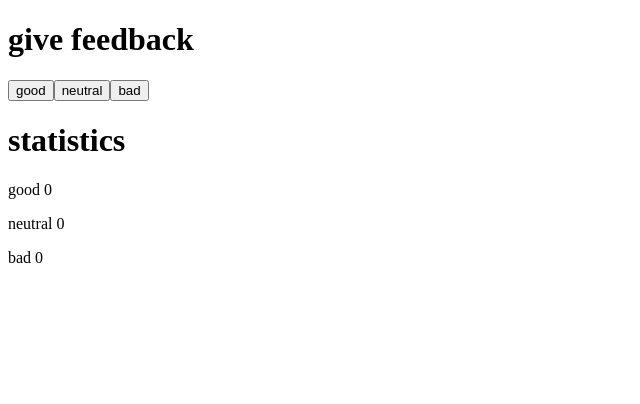
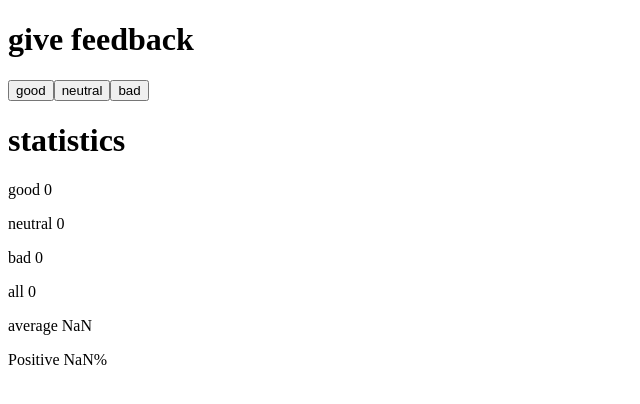
Before and after one commit to JoaquinCordovaPucp/fullstackopen, a React (Vite) app in the folder part1/unicafe/: page / in a window 1280 px wide. Shown: the top 404 px of the page, without its empty margins (0-640 px from the left). Built offline with nearby package versions, Linux system fonts and the light colour scheme.

Commit message:
1.7: unicafe step 2 finished

```diff
--- a/part1/unicafe/src/App.jsx
+++ b/part1/unicafe/src/App.jsx
@@ -5,17 +5,24 @@ const App = () => {
   const [good, setGood] = useState(0)
   const [neutral, setNeutral] = useState(0)
   const [bad, setBad] = useState(0)
+  const [total, setTotal] = useState(0)
 
   const handleGood = () => {
-    setGood(good + 1)
+    const updatedGood = good + 1
+    setGood(updatedGood)
+    setTotal(updatedGood + neutral + bad)
   }
 
   const handleNeutral = () => {
-    setNeutral(neutral + 1)
+    const updatedNeutral = neutral + 1
+    setNeutral(updatedNeutral)
+    setTotal(updatedNeutral + good + bad)
   }
 
   const handleBad = () => {
-    setBad(bad + 1)
+    const updatedBad = bad + 1
+    setBad(updatedBad)
+    setTotal(updatedBad + good + neutral)
   }
 
   return (
@@ -34,6 +41,11 @@ const App = () => {
       <p>
         bad {bad}
       </p>
+      <p>
+        all {total}
+      </p>
+      <Average good={good} bad={bad} neutral={neutral} total={total} />
+      <Positive good={good} total={total} />
     </div>
   )
 }
@@ -44,6 +56,20 @@ const Button = ({text, onClick}) => {
   )
 }
 
+const Average = ({good, bad, total}) => {
+  return(
+    <p>
+      average {(good + (bad * -1))/ total}
+    </p>
+  )
+}
 
+const Positive = ({good, total}) => {
+  return (
+    <p>
+      Positive {(good / total) * 100}%
+    </p>
+  )
+}
 
 export default App
```
